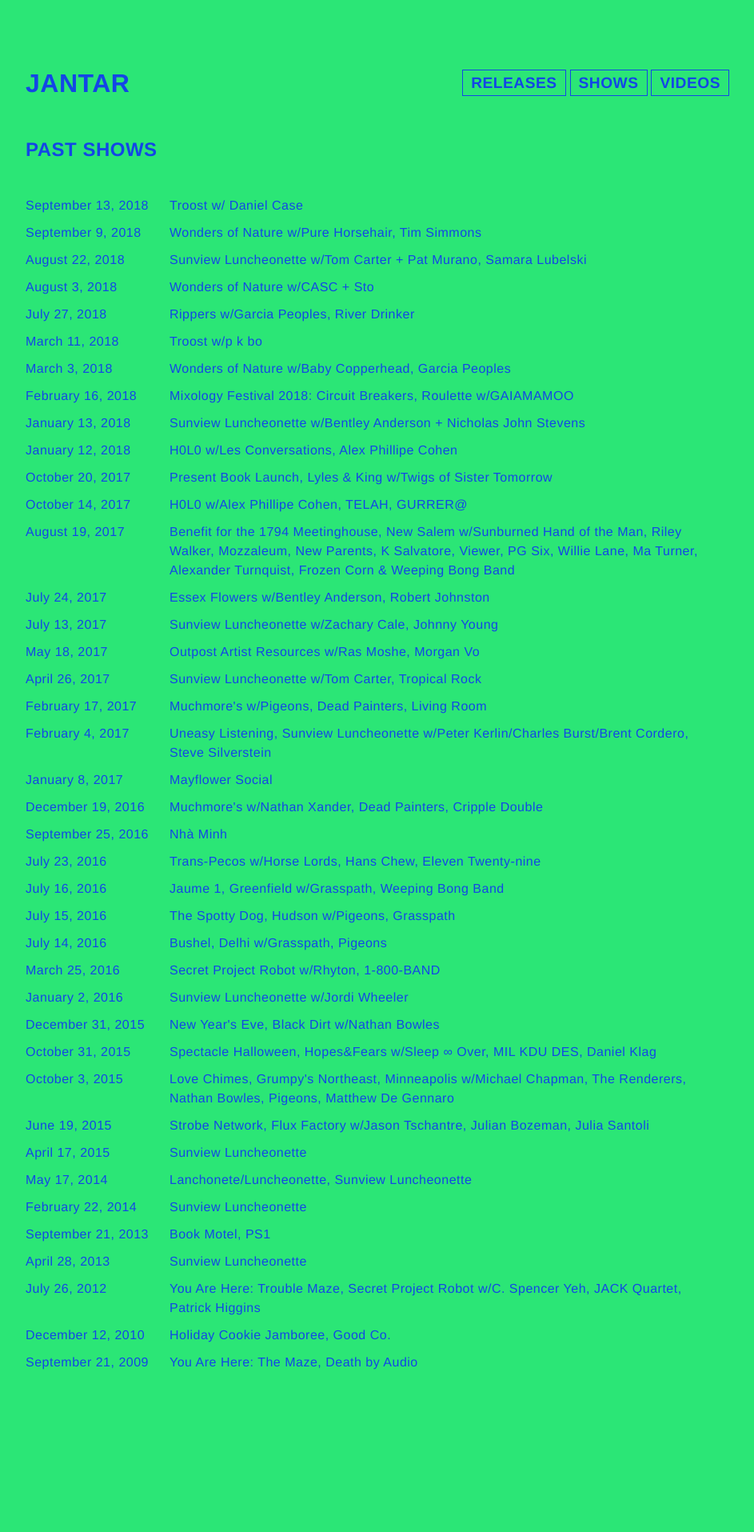
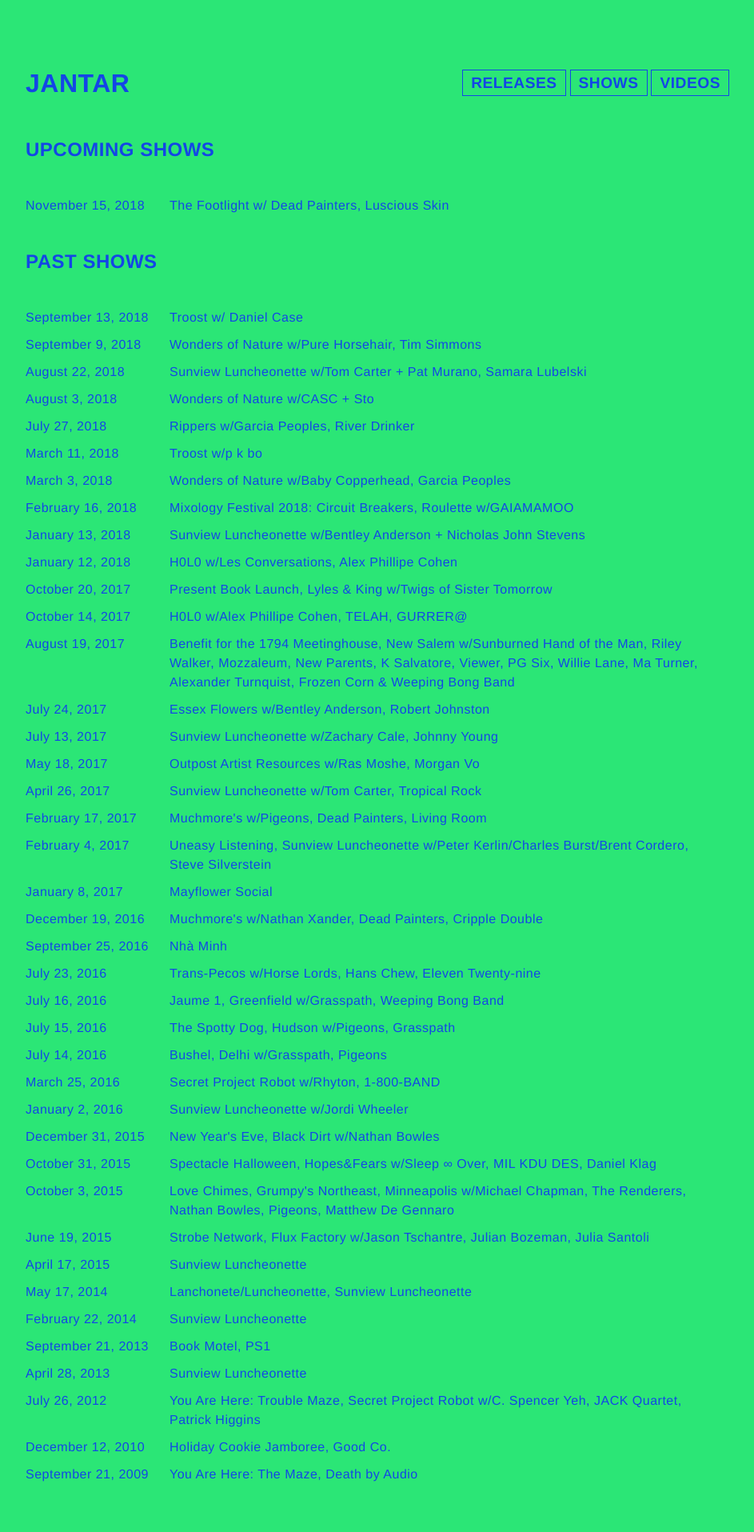
Before and after one commit to kirsten/thejantar.com, a Jekyll site: the page built from shows.html, in a window 1280 px wide. Shown: the whole page at 80% size, without its empty margins (168-1111 px from the left). Built offline with Jekyll 4.4.1, drawn with Linux system fonts in a browser that asks for light colours; before the commit the page ends 1775 px from its top, so only the background shows below that.

Commit message:
Add footlight show to to list

```diff
--- a/_data/shows.yml
+++ b/_data/shows.yml
@@ -1,3 +1,6 @@
+- date:  2018-11-15 20:00:00
+  title: "The Footlight w/ Dead Painters, Luscious Skin"
+
 - date:  2018-09-13 20:00:00
   title: "Troost w/ Daniel Case"
 
```
